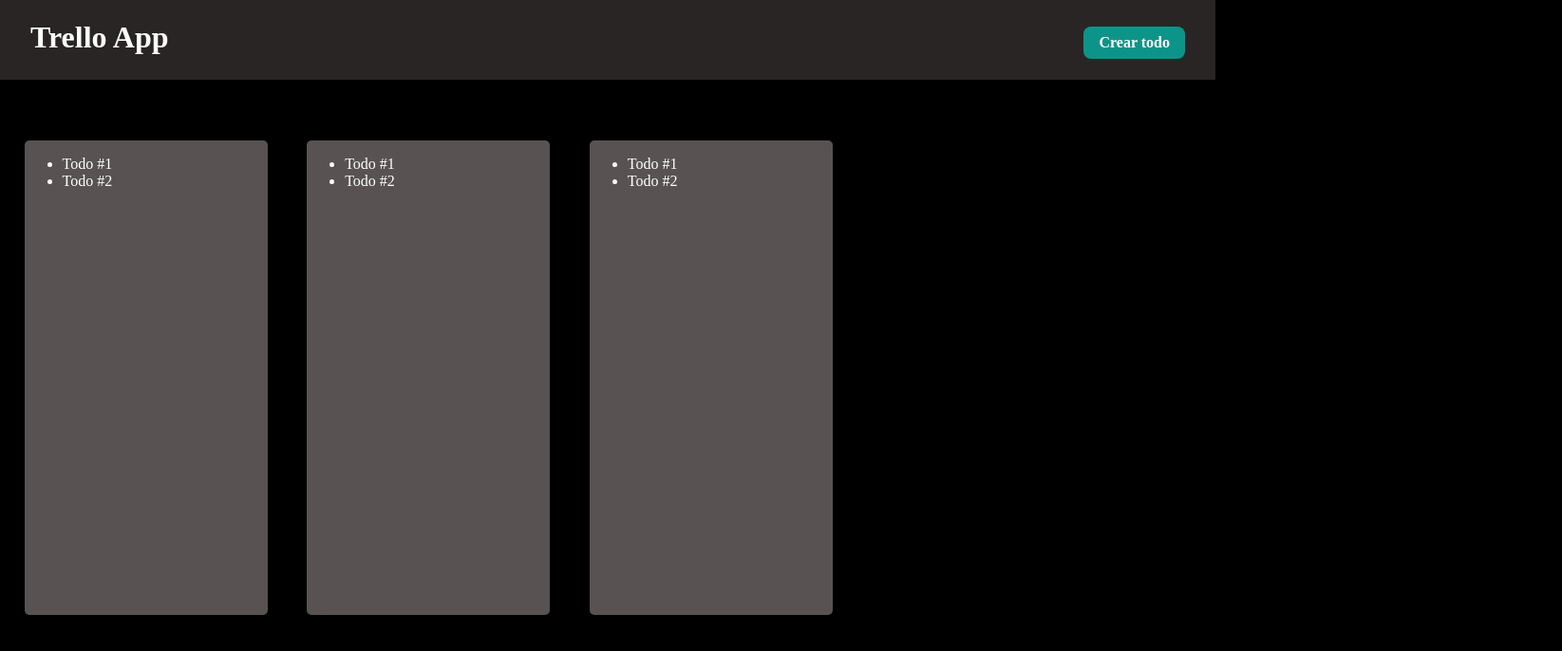
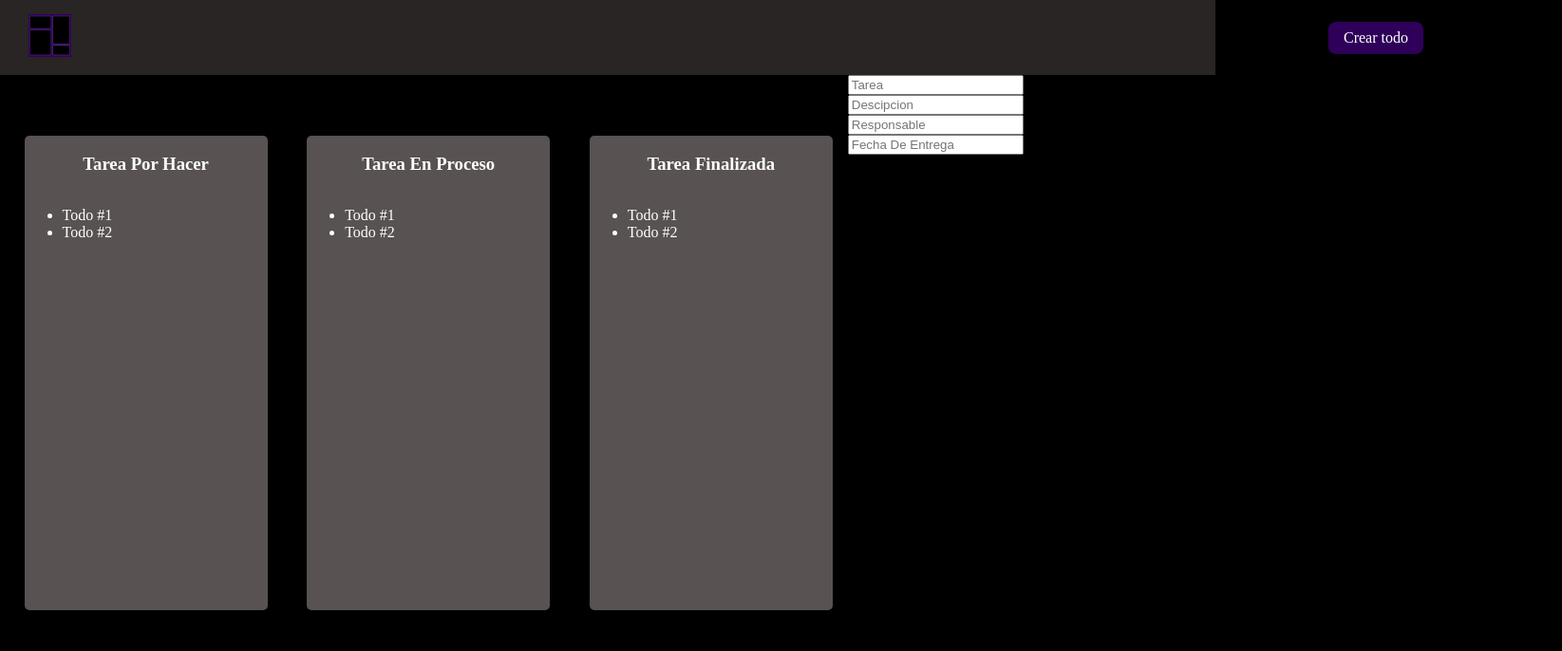
Before and after one commit to SantiagoRicardo/M3U2TrelloAppSantiagoRicardo, a website built with Parcel: page skeletonStyle/skeleton.html in a window 1280 px wide. Shown: the whole page at 95% size, 1645 px wide, since content can reach past the window. Built offline with nearby package versions, Linux system fonts and the light colour scheme.

Commit message:
Detalles De La Estructura HTNL y CSS Finaizados

```diff
--- /dev/null
+++ b/skeletonStyle/mostrarOcultarBoton.js
@@ -0,0 +1,9 @@
+
+function myFunction() {
+    var x = document.getElementById("form");
+    if (x.style.display === "none") {
+        x.style.display = "block";
+    } else {
+        x.style.display = "none";
+    }
+}
--- a/skeletonStyle/skeleton.html
+++ b/skeletonStyle/skeleton.html
@@ -7,15 +7,28 @@
     <link rel="stylesheet" href="style.css" />
 
     <title>TrelloApp</title>
+	<link rel="shortcut icon" href="assets/trelloApp.png" type="image/x-icon">
   </head>
   <body>
 		<header>
-			<h1>Trello App<h1>
-      <button id="add-todo">Crear todo</button>
+			<div class="container">
+				<div class="row">
+					<div class="logo">
+						<img src="./assets/trelloApp.png" alt="Trello App Logo" />
+					</div>
+
+			<div class="class__boton">
+				<!--<h1>Trello App<h1>-->
+		 		<button id="add-todo" onclick="myFunction()">Crear todo</button>
+					</div>
+				</div>
+			</div>
 		</header>
 
 		<main>
+
     		<div class="default">
+				<h3 id="title">Tarea Por Hacer</h3>
       			<ul>
         			<li>Todo #1</li>
         			<li>Todo #2</li>
@@ -23,6 +36,7 @@
 				</div>
 
 			<div class="default">
+				<h3 id="title">Tarea En Proceso</h3>
 				<ul>
 					<li>Todo #1</li>
 					<li>Todo #2</li>
@@ -30,12 +44,24 @@
 			</div>
 
 			<div class="default">
+				<h3 id="title">Tarea Finalizada</h3>
 				<ul>
 					<li>Todo #1</li>
 					<li>Todo #2</li>
 				</ul>
 			</div>
+
+			<div id="form">
+				<form action="" method="get">
+					<input type="text" id="tarea" placeholder="Tarea"> <br>
+					<input type="text" id="descripcion" placeholder="Descipcion"> <br>
+					<input type="text" id="responsable" placeholder="Responsable"> <br>
+					<input type="text" id="fecha" placeholder="Fecha De Entrega"> <br>
+				</form>
+		</div>
 		</main>
+
+	<script src="mostrarOcultarBoton.js"></script>
 
   </body>
 </html>
--- a/skeletonStyle/style.css
+++ b/skeletonStyle/style.css
@@ -10,19 +10,21 @@
   }
 
   header {
+    align-items: center;
     background-color: #292524;
     display: flex;
     justify-content: space-between;
-    padding: 0 2rem;
+    width: 100%;
   }
 
   /* Boton para add el todo */
   #add-todo {
+    margin: 2%;
     all: unset;
     padding: 0.5rem 1rem;
     border-radius: 0.5rem;
     cursor: pointer;
-    background-color: #0d9488;
+    background-color: #2f0059;
     font-size: 1rem;
   }
 
@@ -43,3 +45,53 @@
     width: 20%;
     height: 500px;
   }
+
+  .form{
+    background-color: rgb(73, 8, 134);
+    margin-top: 5%;
+    margin-left: 2%;
+    flex-direction: column;
+    display: flex;
+    min-width: 200px;
+    border-radius: 5px;
+    width: 5%;
+    height: 250px;
+  }
+
+  #title {
+    text-align: center;
+    font-weight : bold;
+  }
+
+  img{
+    display: inline-block;
+
+    width:45px ;
+    height: 45px;
+  }
+
+  .logo{
+    padding-right: 80%;
+    width: 5%;
+    height: 5%;
+
+  }
+
+  .container{
+    width: 100%;
+    margin: 0 auto;
+    padding-right: 15px;
+    padding-left: 15px;
+  }
+  .row{
+    width: 100rem;
+    display: flex;
+    padding: 15px;
+
+  }
+  .class__boton{
+    margin: 0 9px;
+    display: flex;
+    align-items: center;
+    justify-content: space-between;
+  }
```
Also changed, not shown: skeletonStyle/assets/trelloApp.png (added). Lines whose indentation alone changed are shown as unchanged.
